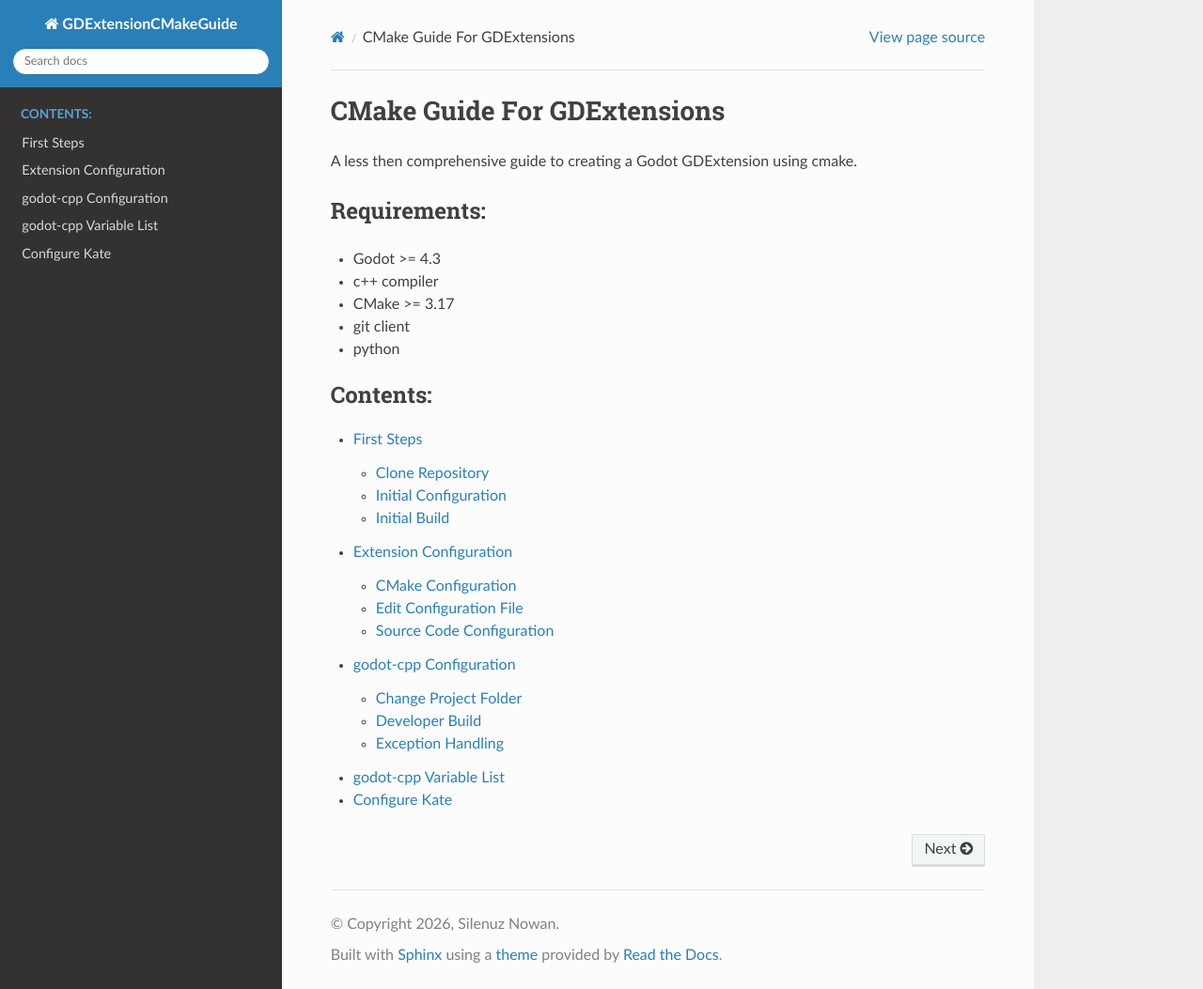
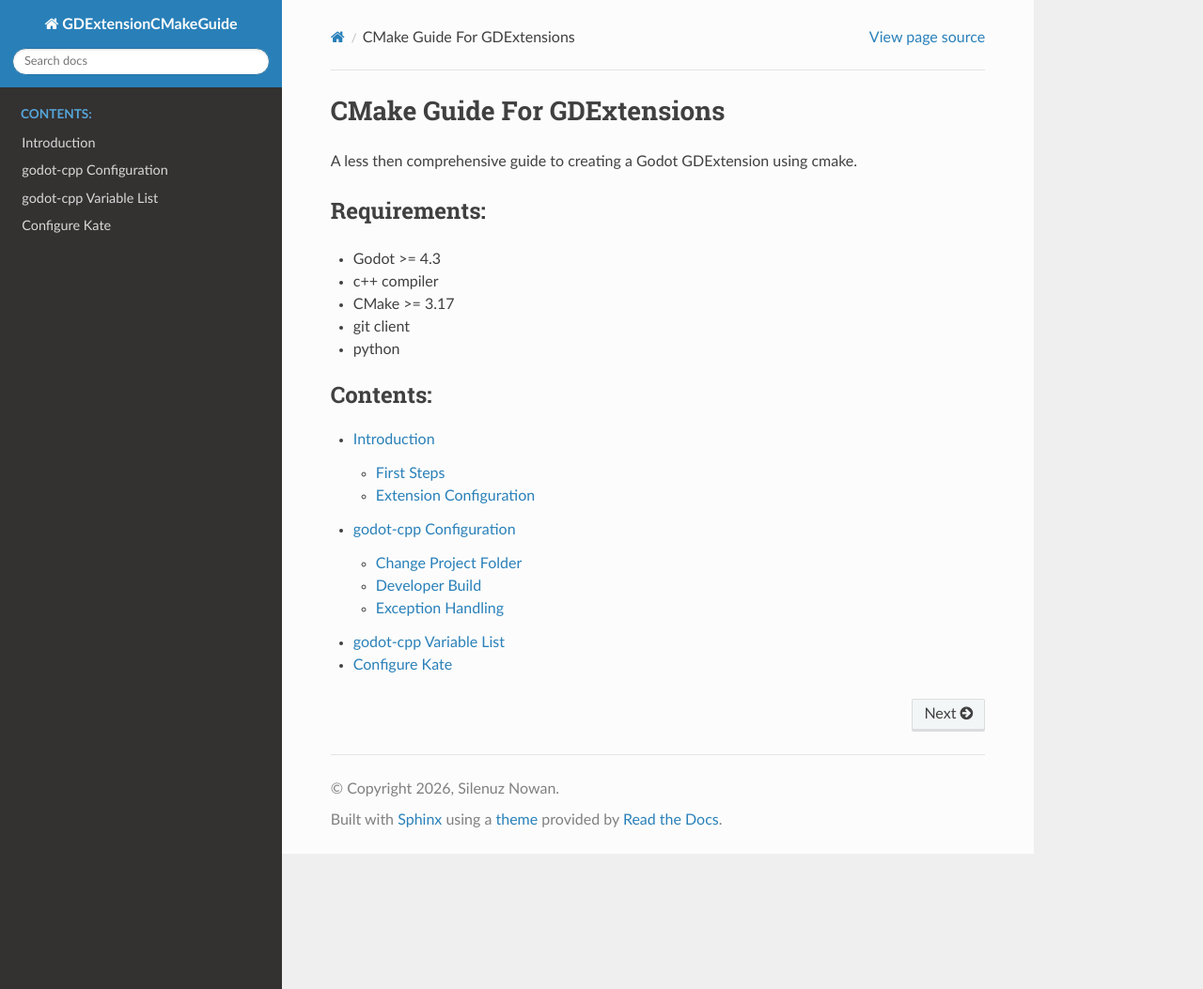
Before and after one commit to silenuz/GDExtension_CMake, a Sphinx documentation site: the page built from docs/source/index.rst, in a window 1280 px wide and 1053 px high. Shown: the whole window at 94% size. Built offline with Sphinx 7.4.7 and the Read the Docs theme 3.1.0, drawn with Linux system fonts in a browser that asks for light colours.

Commit message:
changed toc, and added new introduction page.

```diff
--- a/docs/source/index.rst
+++ b/docs/source/index.rst
@@ -19,8 +19,7 @@ Requirements:
    :maxdepth: 2
    :caption: Contents:
 
-   introduction/first_steps
-   introduction/extension_configuration
+   introduction/introduction
    godot-cpp/configuration
    godot-cpp/variables
    ide/kate
```
Also changed, not shown: docs/source/introduction/introduction.rst (added, +11 -0 lines).
